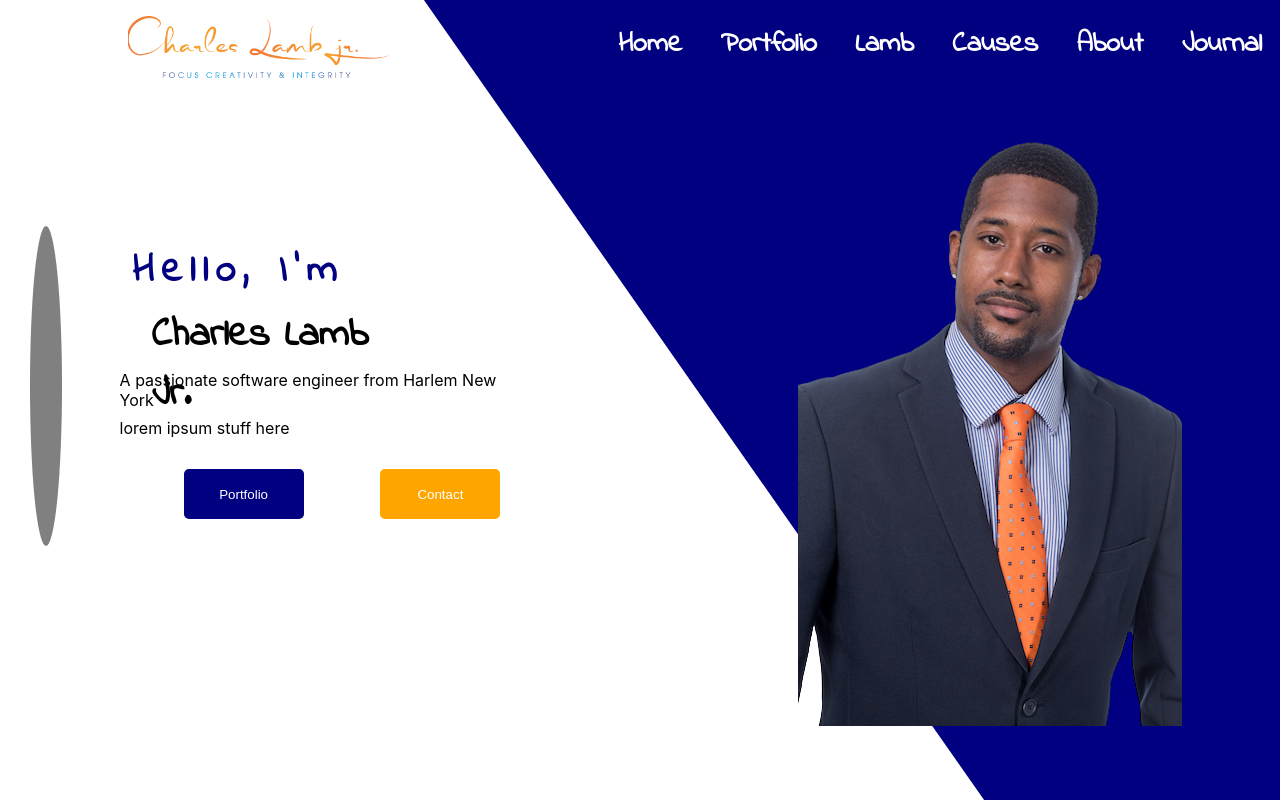
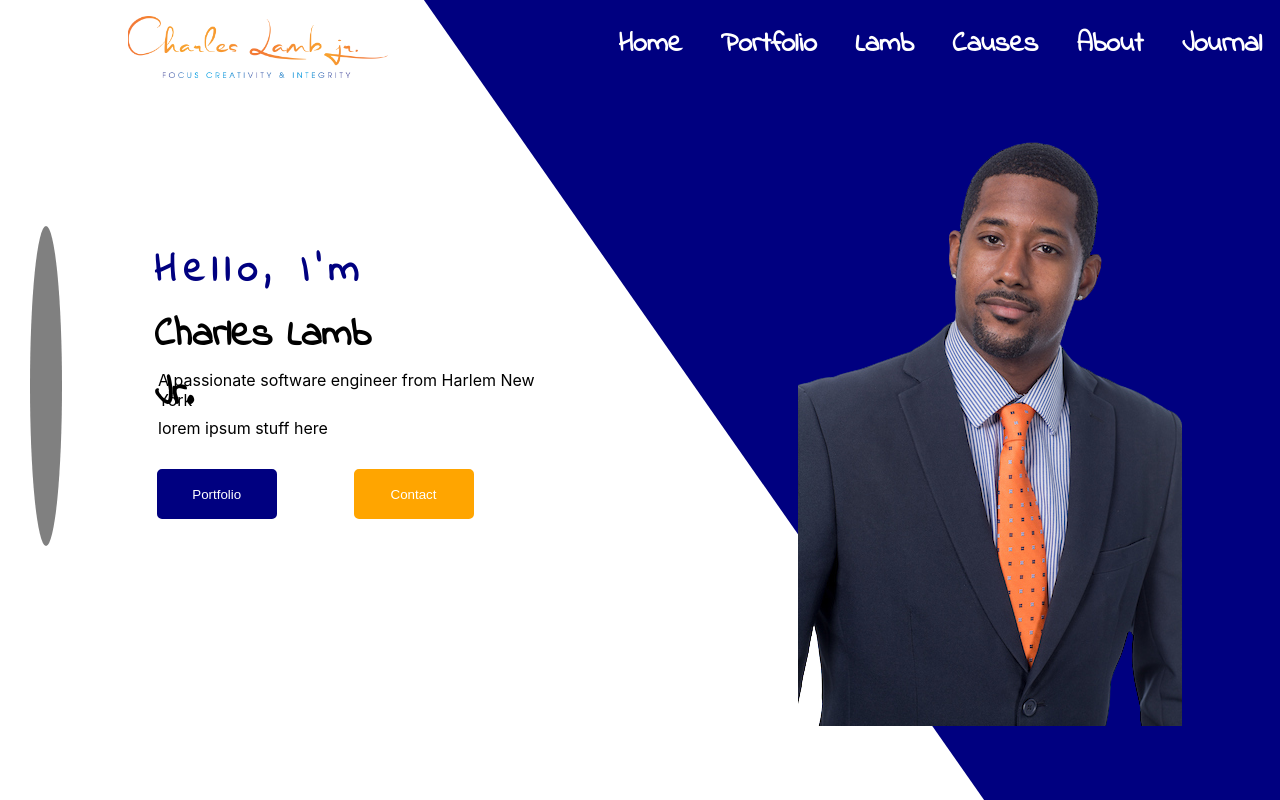
Before and after one commit to cyberstizz/charleslambjr, a React (Create React App) app: page / in a window 1280 px wide. Shown: the top 800 px of the page. Built offline with nearby package versions, Linux system fonts and the light colour scheme.

Commit message:
aligned items in right div section to be flush

```diff
--- a/src/App.css
+++ b/src/App.css
@@ -169,7 +169,7 @@ left: 1px;
   height: 8vh;
   width: 20vw;
   margin-top: 2rem;
-  margin-left: 8vw;
+  margin-left: 9.7vw;
   font-family: 'Indie Flower', cursive;
   font-size: 40px;
   font-weight: bolder;
@@ -182,7 +182,7 @@ left: 1px;
   height: 8vh;
   width: 20vw;
   margin-top: 6rem;
-  margin-left: 7vw;
+  margin-left: 7.2vw;
   font-family: 'Indie Flower', cursive;
   font-size: 40px;
   font-weight: bolder;
@@ -192,7 +192,7 @@ left: 1px;
   height: 5vh;
   width: 30vw;
   margin-top: 10rem;
-  margin-left: 7vw;
+  margin-left: 10vw;
   position: absolute;
 }
 
@@ -200,7 +200,7 @@ left: 1px;
   height: 5vh;
   width: 30vw;
   margin-top: 13rem;
-  margin-left: 7vw;
+  margin-left: 10vw;
   position: absolute;
 }
 
@@ -208,7 +208,7 @@ left: 1px;
   height: 6.5vh;
   width: 30vw;
   margin-top: 16.2rem;
-  margin-left: 12vw;
+  margin-left: 9.9vw;
   position: absolute;
   display: inline-flex;
   flex-direction: row;
```
